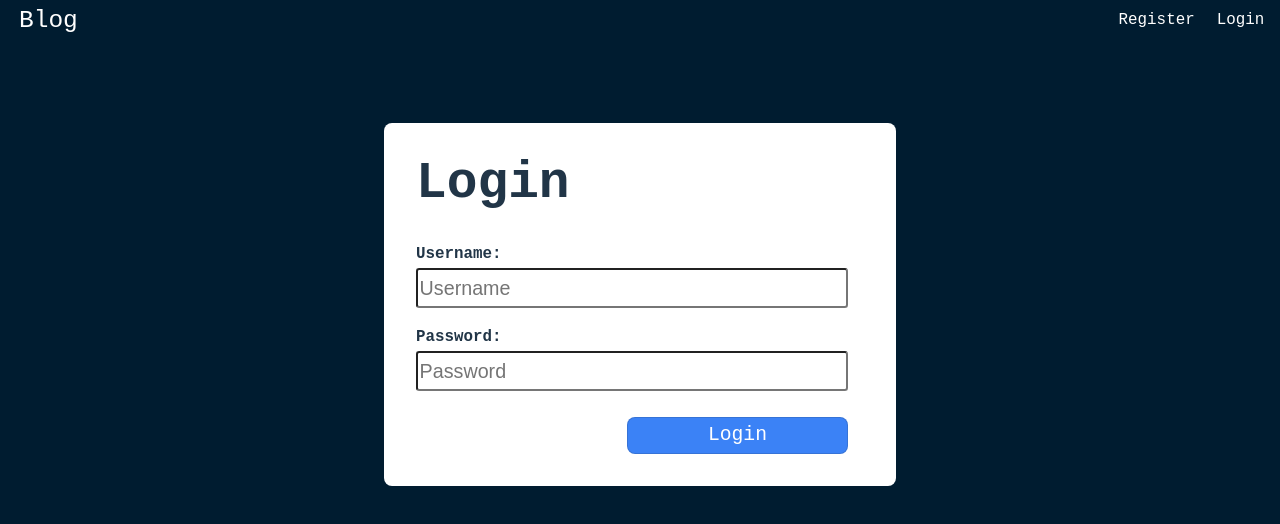
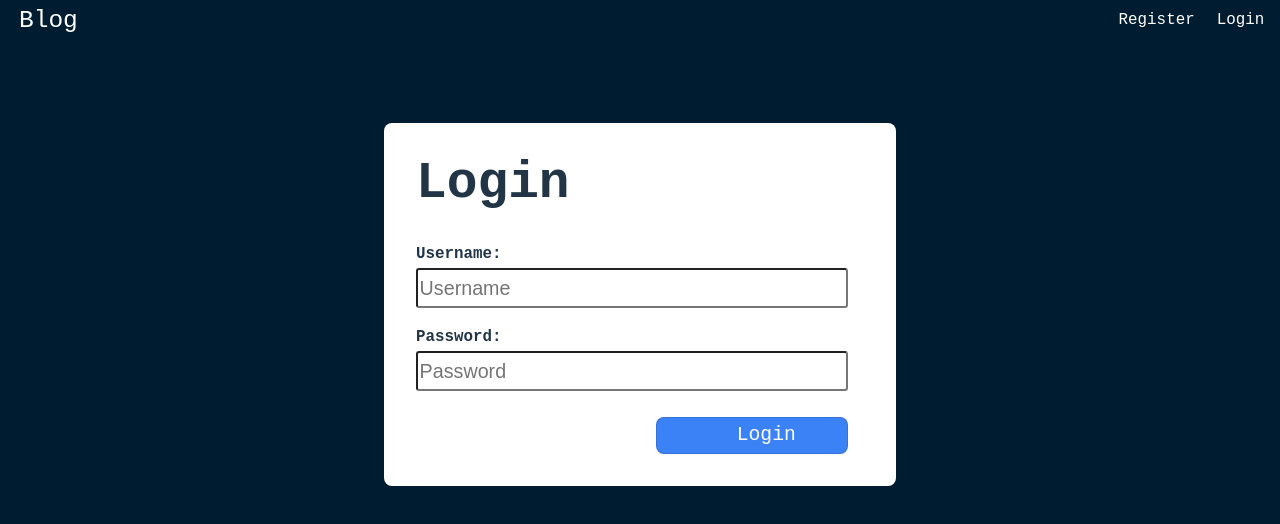
Before and after one commit to Mustafa1908/blog-api, a React (Vite) app in the folder frontend-reader/: page /login in a window 1280 px wide. Shown: the top 524 px of the page. Built offline with nearby package versions, Linux system fonts and the light colour scheme.

Commit message:
Modify padding right value

```diff
--- a/frontend-reader/src/components/FormButton/FormButton.module.css
+++ b/frontend-reader/src/components/FormButton/FormButton.module.css
@@ -12,7 +12,7 @@
   padding: 0.4rem;
   margin-top: 1.5rem;
   padding-left: 5rem;
-  padding-right: 5rem;
+  padding-right: 3.2rem;
   margin-left: 0.5rem;
   margin-left: auto;
 }
```
